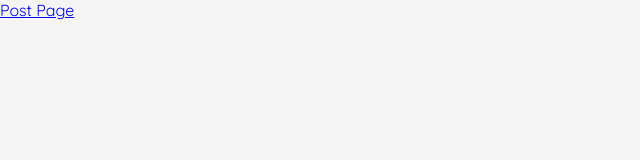
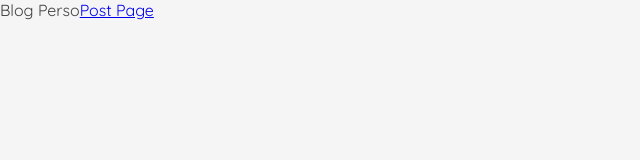
Before and after one commit to FaridBenmebarek/blog-mdx, a Gatsby site: page / in a window 1280 px wide. Shown: the whole page, without its empty margins (0-640 px from the left). Built offline with nearby package versions, Linux system fonts and the light colour scheme; Gatsby itself is replaced by a stand-in of ours.

Commit message:
add post

```diff
--- a/src/pages/index.js
+++ b/src/pages/index.js
@@ -5,6 +5,7 @@ import { Link } from "gatsby"
 export default () =>
   <Layout>
     <div>
+      Blog Perso
       <Link to='/post/'>Post Page</Link>
     </div>
   </Layout>
```
